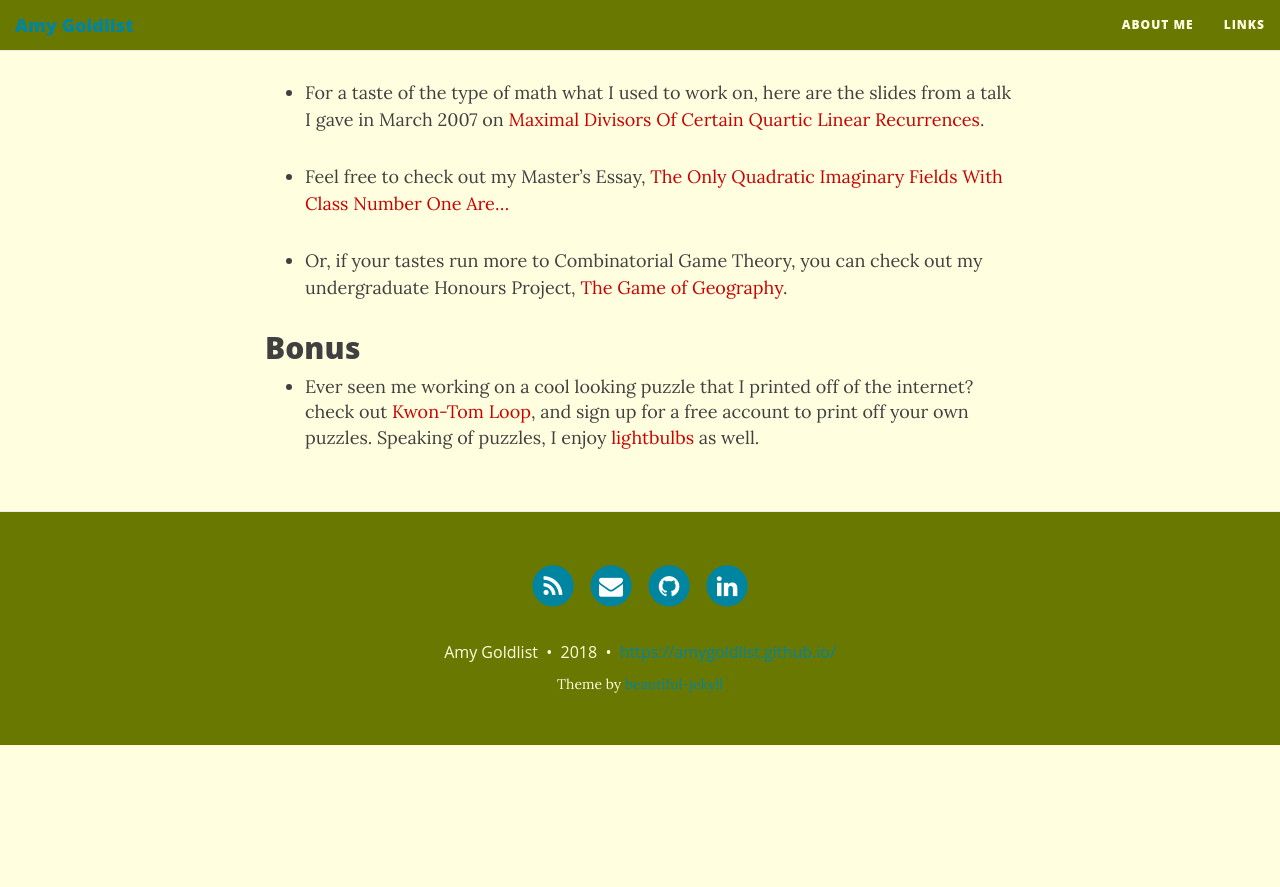
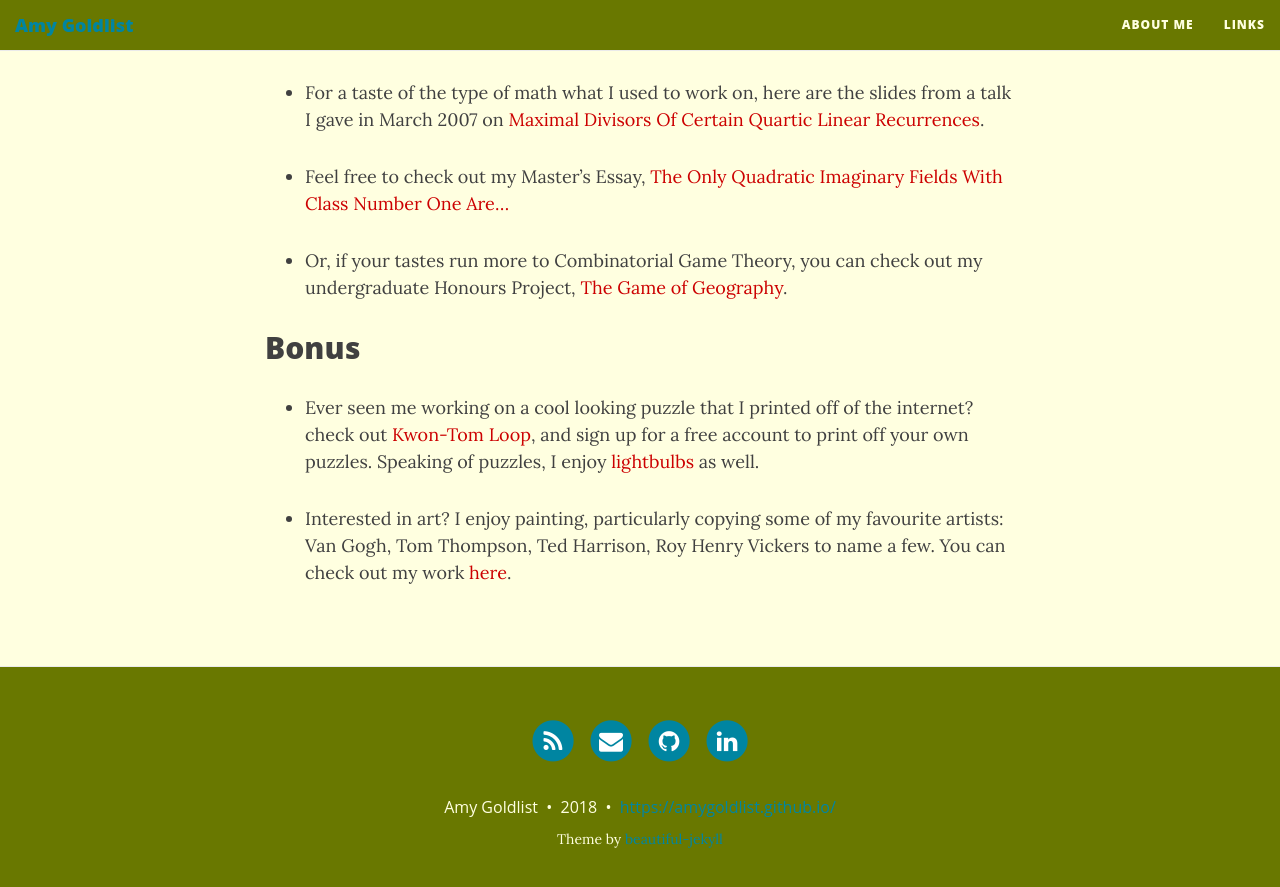
Before and after one commit to amygoldlist/amygoldlist.github.io, a Jekyll site: the page built from links.md, in a window 1280 px wide and 900 px high, scrolled down 1461 px. Shown: the top 887 px of the window. Built offline with Jekyll 4.4.1, drawn with Linux system fonts in a browser that asks for light colours; nearby versions of some CDN libraries; before the commit the page ends 2206 px from its top, so only the background shows below that.

Commit message:
added art

```diff
--- a/links.md
+++ b/links.md
@@ -47,3 +47,5 @@ permalink: /links/
 ## Bonus
 
 * Ever seen me working on a cool looking puzzle that I printed off of the internet?  check out [Kwon-Tom Loop](https://kwontomloop.com/), and sign up for a free account to print off your own puzzles.  Speaking of puzzles, I enjoy [lightbulbs](https://www.puzzle-light-up.com/) as well.
+
+* Interested in art?  I enjoy painting, particularly copying some of my favourite artists: Van Gogh, Tom Thompson, Ted Harrison, Roy Henry Vickers to name a few.  You can check out my work [here](https://knockoffart.blogspot.com/).
```
